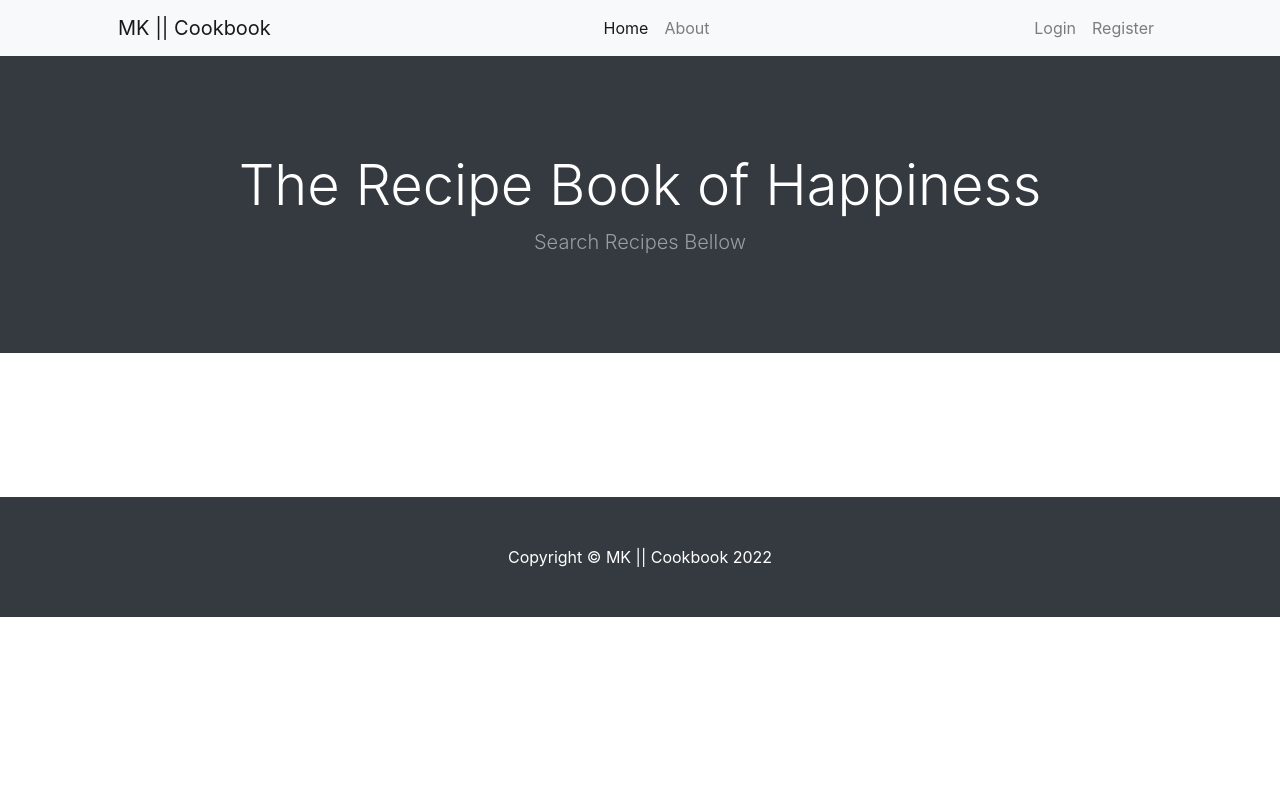
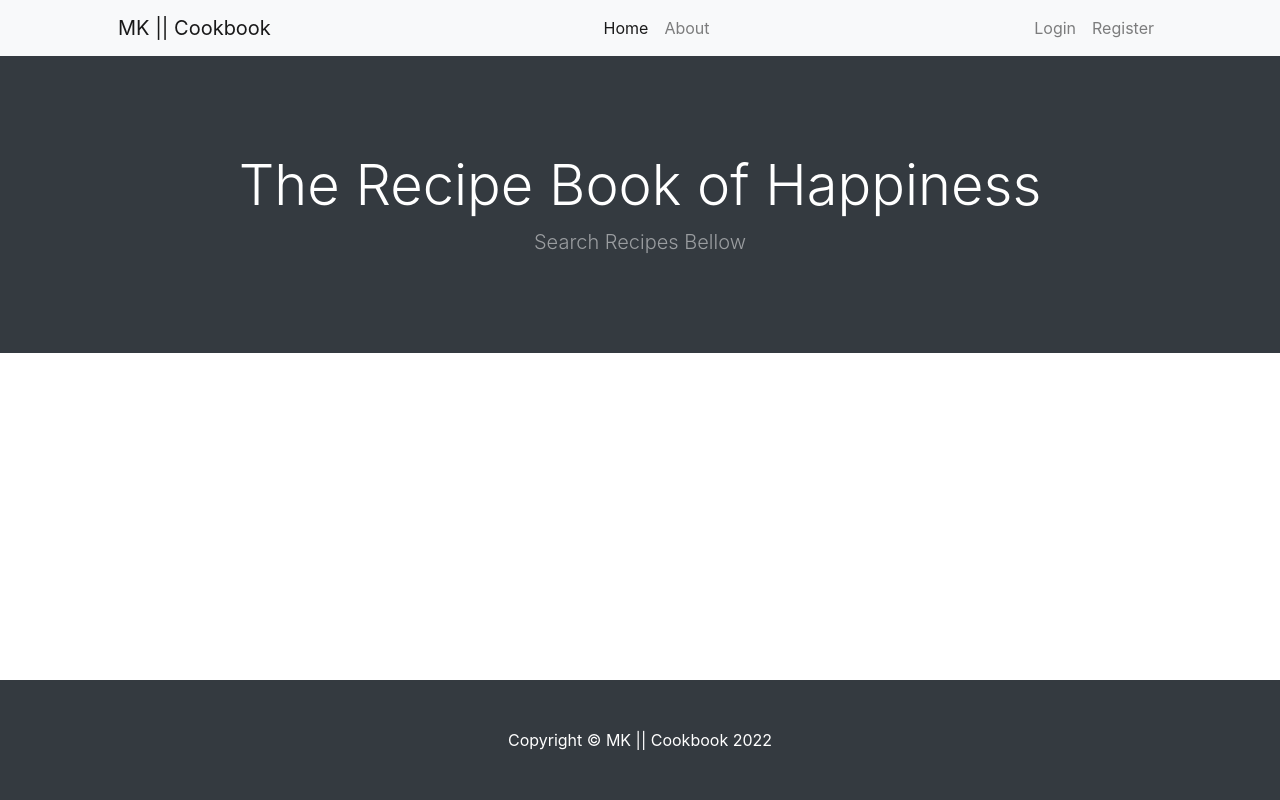
Before and after one commit to Code-Institute-Submissions/Frangelicomk-cookbook-project_SepResub, a Flask app: page / in a window 1280 px wide. Run offline with Flask 2, Linux system fonts and the light colour scheme; data that the repository does not hold is empty; some libraries are stand-ins or nearby versions.

Commit message:
fixed footer to stick at the bottom

```diff
--- /dev/null
+++ b/static/css/main.css
@@ -0,0 +1,8 @@
+body{
+    min-height: 100vh;
+    display: flex;
+    flex-direction: column;
+}
+footer{
+    margin-top: auto;
+}
--- a/templates/base.html
+++ b/templates/base.html
@@ -14,7 +14,8 @@
             <script src="https://cdn.jsdelivr.net/npm/jquery@3.6.0/dist/jquery.slim.min.js"></script>
             <script src="https://cdn.jsdelivr.net/npm/popper.js@1.16.1/dist/umd/popper.min.js"></script>
             <script src="https://cdn.jsdelivr.net/npm/bootstrap@4.6.1/dist/js/bootstrap.bundle.min.js"></script>
-    <title>MK || Cookbook</title>
+            <link rel="stylesheet" href="{{ url_for('static', filename='css/main.css') }}">
+            <title>MK || Cookbook</title>
 </head>
 <body>
     <!-- Navigation-->
--- a/templates/recipe.html
+++ b/templates/recipe.html
@@ -8,14 +8,14 @@
             </div>
             <div class="col col-7">
                 <div class="row">
-                    <div class="col-12">
+                    <div class="col-12 text-center">
                         <h2>{{ recipe.recipe_name }}</h2>
                     </div>
                     <div class="col-12">
-                        <h2>{{ recipe.description }}</h2>
+                        <p>{{ recipe.description }}</p>
                     </div>
                     <div class="col-12">
-                        <h2>{{ recipe.ingredients }}</h2>
+                        <p>{{ recipe.ingredients }}</p>
                     </div>
                 </div>
             </div>
```
